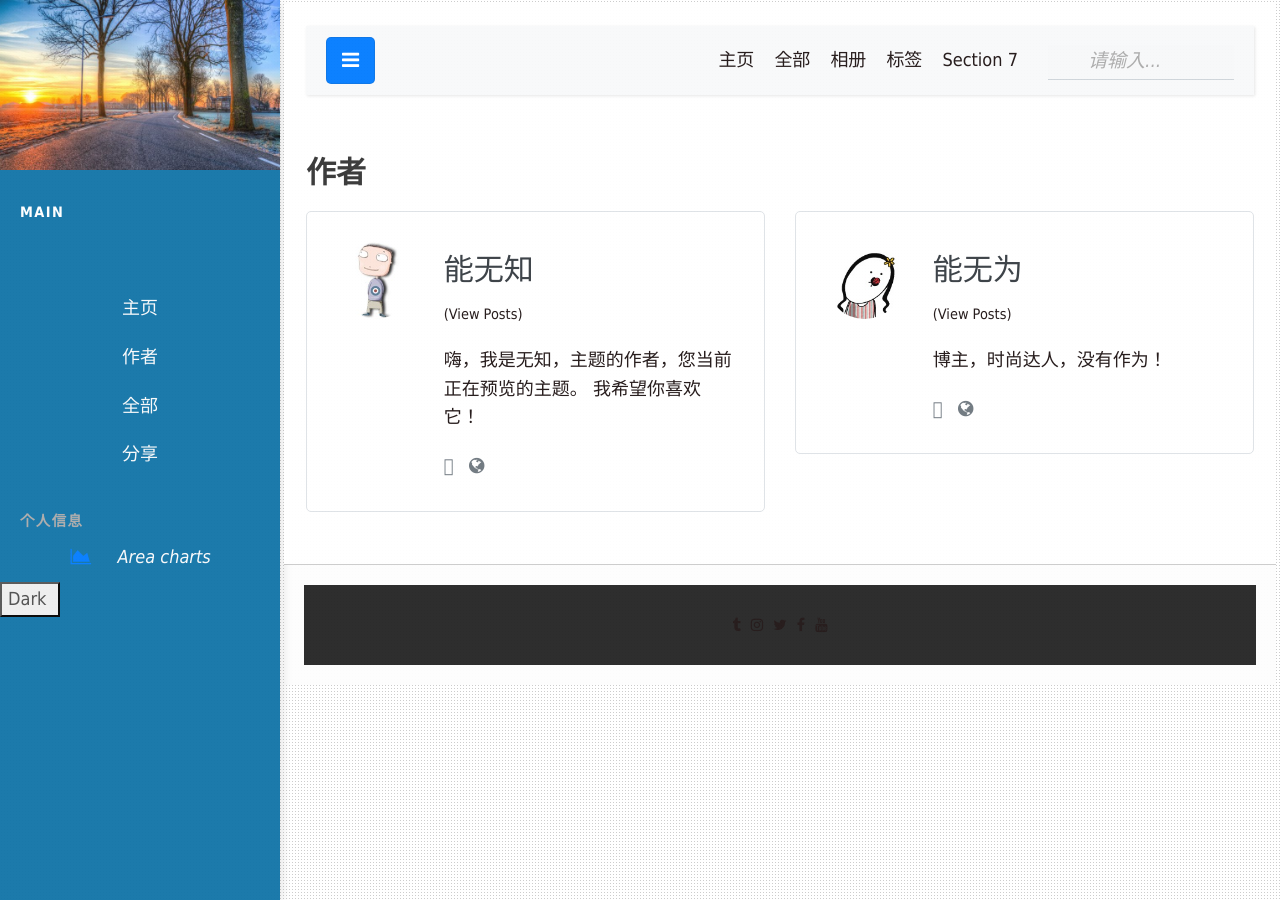
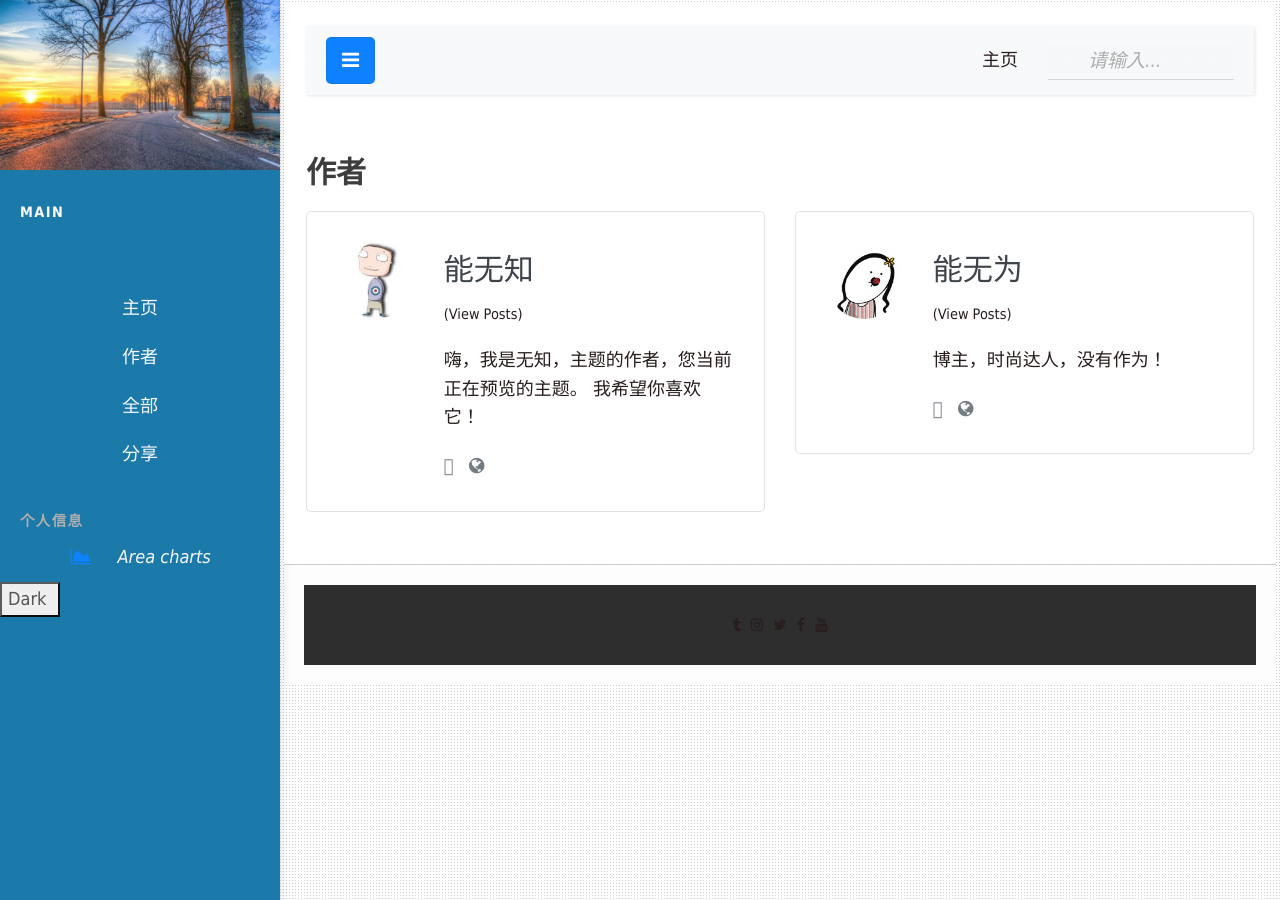
Before and after one commit to nengwuzhi/nengwuzhi.github.ioce, a Jekyll site: the page built from pages/authors-list.html, in a window 1280 px wide. Built offline with Jekyll 4.4.1, drawn with Linux system fonts in a browser that asks for light colours; nearby versions of some CDN libraries; comment, search, counter and statistics services are not loaded.

Commit message:
Update top_nav.html

```diff
--- a/_includes/top_nav.html
+++ b/_includes/top_nav.html
@@ -11,19 +11,6 @@
                                  <li class="nav-item active">
                                 <a class="nav-link" href="/">主页</a>
                                 </li>
-
-    <li class="nav-item">
-      <a class="nav-link" href="#section4">全部</a>
-    </li>
-    <li class="nav-item">
-      <a class="nav-link" href="#section5">相册</a>
-    </li>
-    <li class="nav-item">
-      <a class="nav-link" href="#section6">标签</a>
-    </li>
-    <li class="nav-item">
-      <a class="nav-link" href="#section7">Section 7</a>
-    </li>
 
                         </ul>
 
```
